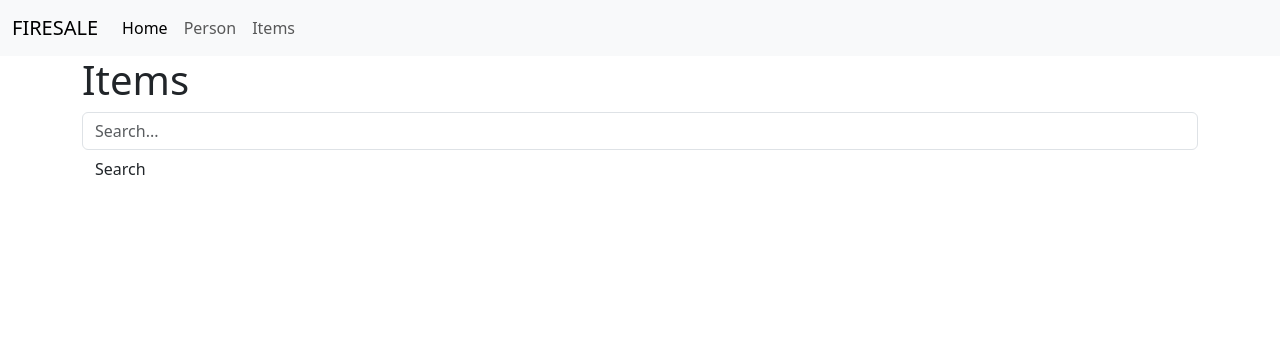
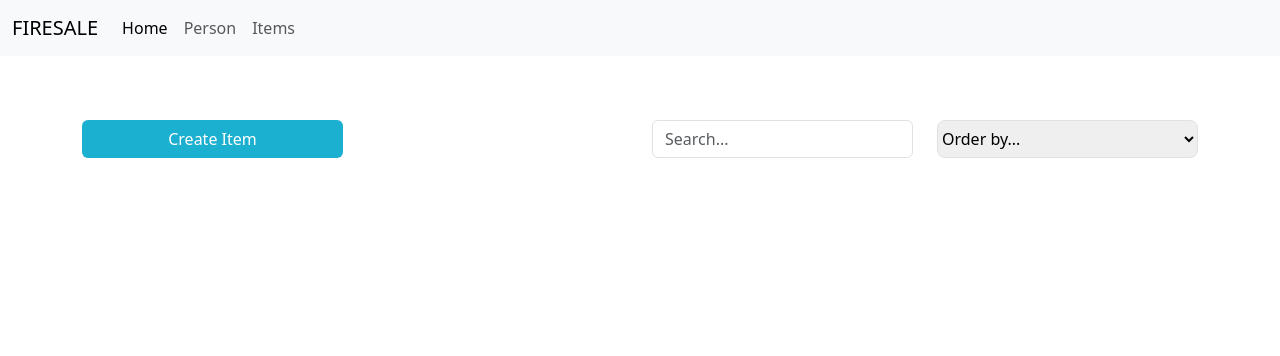
Before and after one commit to mikaeleythor/firesale, a Django app: page / in a window 1280 px wide. Shown: the top 356 px of the page. Run offline with Django 4.2, Linux system fonts and the light colour scheme; data that the repository does not hold is empty.

Commit message:
Catalog page

```diff
--- a/static/item/css/main.css
+++ b/static/item/css/main.css
@@ -1,3 +1,42 @@
 .candy {
   border-bottom: 2px solid black;
 }
+
+.items {
+  display: grid;
+  width: 100%;
+  grid-template-columns: repeat(auto-fill, minmax(300px, 1fr));
+  gap: 24px;
+}
+
+.catalog-hero {
+  margin-top: 64px;
+  margin-bottom: 24px;
+  display: grid;
+  grid-template-columns: repeat(4, 1fr);
+  gap: 24px;
+}
+
+.item-img {
+  width: 100%;
+  height: auto;
+}
+
+.single-item {
+  text-decoration: none;
+  transition: all 0.2s ease-in-out;
+}
+
+.single-item:hover {
+  transform: scale(1.01);
+}
+
+.mainButton {
+  background-color: #1bafd0;
+  color: white;
+}
+
+.mainSelect {
+  border: 1px solid var(--bs-border-color);
+  border-radius: 8px;
+}
--- a/templates/item/index.html
+++ b/templates/item/index.html
@@ -1,14 +1,17 @@
 {% extends 'base.html' %}
 {% block content %}
-  <h1 class="red">Items</h1>
-  <div class="'input-group">
+  <div class="catalog-hero">
+    <button type="button" id="create-item-btn" class="btn mainButton">Create Item</button>
+    <div>{{" "}}</div>
     <input type="search"
            class="form-control"
            id="search-box"
            placeholder="Search..." />
-    <div class="input-group-btn">
-      <button type="button" id="search-btn" class="btn btn-default">Search</button>
-    </div>
+    <select class="select mainSelect">
+      <option value="" disabled selected>Order by...</option>
+      <option value="name">Name</option>
+      <option value="Price">Price</option>
+    </select>
   </div>
   <div class="items">
     {% for item in items %}
```
Also changed, not shown: item/management/commands/populate_items.py (+10 -0 lines), templates/item/single_item.html (+3 -5 lines).
